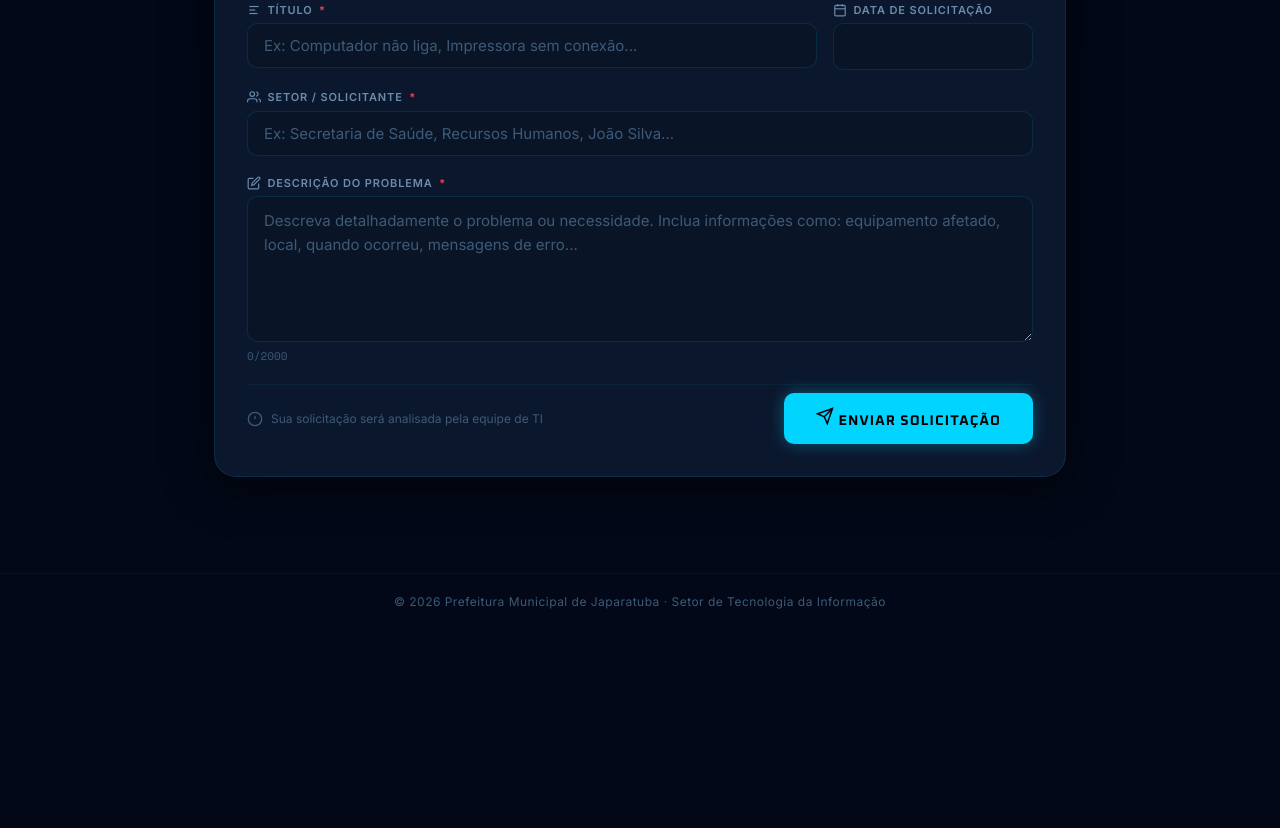
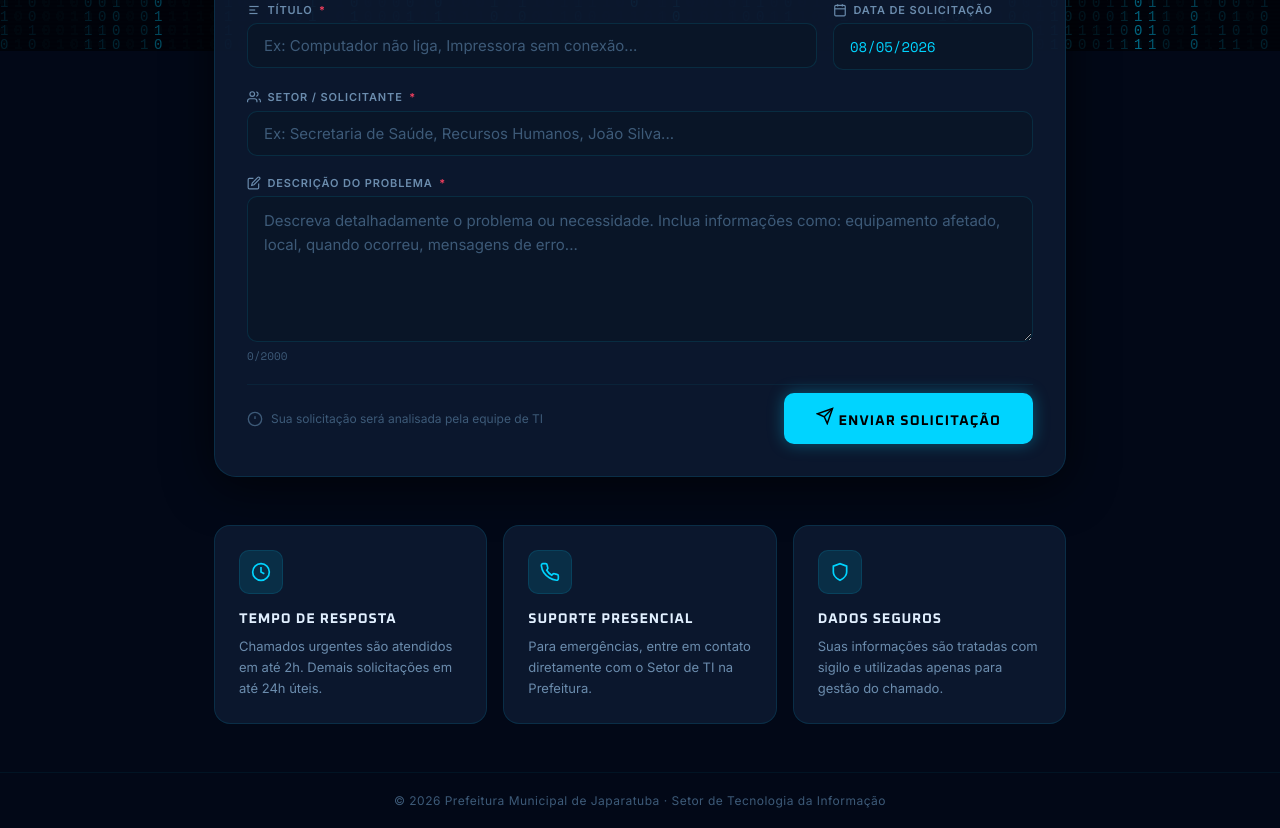
Before and after one commit to Firmo-2112/Ti_base_publico, a website: page index.html in a window 1280 px wide. Shown: the part 749-1577 px from the top of the page. Before the commit the page ends 1378 px from the top, so only its background shows below. Drawn offline with nearby package versions, Linux system fonts and the light colour scheme.

Commit message:
Update index.html

```diff
--- a/index.html
+++ b/index.html
@@ -9,7 +9,7 @@
 </head>
 <body>
 
-
+<canvas id="matrix"></canvas>
 
 <div class="portal-wrapper">
 
@@ -199,6 +199,34 @@
 
         <!-- INFO CARDS -->
         <section class="info-section">
+            <div class="info-card">
+                <div class="info-icon">
+                    <svg viewBox="0 0 24 24" fill="none" stroke="currentColor" stroke-width="2">
+                        <circle cx="12" cy="12" r="10"/>
+                        <polyline points="12 6 12 12 16 14"/>
+                    </svg>
+                </div>
+                <h3>Tempo de Resposta</h3>
+                <p>Chamados urgentes são atendidos em até 2h. Demais solicitações em até 24h úteis.</p>
+            </div>
+            <div class="info-card">
+                <div class="info-icon">
+                    <svg viewBox="0 0 24 24" fill="none" stroke="currentColor" stroke-width="2">
+                        <path d="M22 16.92v3a2 2 0 0 1-2.18 2 19.79 19.79 0 0 1-8.63-3.07A19.5 19.5 0 0 1 4.69 13a19.79 19.79 0 0 1-3.07-8.67A2 2 0 0 1 3.6 2h3a2 2 0 0 1 2 1.72 12.84 12.84 0 0 0 .7 2.81 2 2 0 0 1-.45 2.11L8.09 9.91a16 16 0 0 0 6 6l1.27-1.27a2 2 0 0 1 2.11-.45 12.84 12.84 0 0 0 2.81.7A2 2 0 0 1 22 16.92z"/>
+                    </svg>
+                </div>
+                <h3>Suporte Presencial</h3>
+                <p>Para emergências, entre em contato diretamente com o Setor de TI na Prefeitura.</p>
+            </div>
+            <div class="info-card">
+                <div class="info-icon">
+                    <svg viewBox="0 0 24 24" fill="none" stroke="currentColor" stroke-width="2">
+                        <path d="M12 22s8-4 8-10V5l-8-3-8 3v7c0 6 8 10 8 10z"/>
+                    </svg>
+                </div>
+                <h3>Dados Seguros</h3>
+                <p>Suas informações são tratadas com sigilo e utilizadas apenas para gestão do chamado.</p>
+            </div>
         </section>
 
     </main>
```
